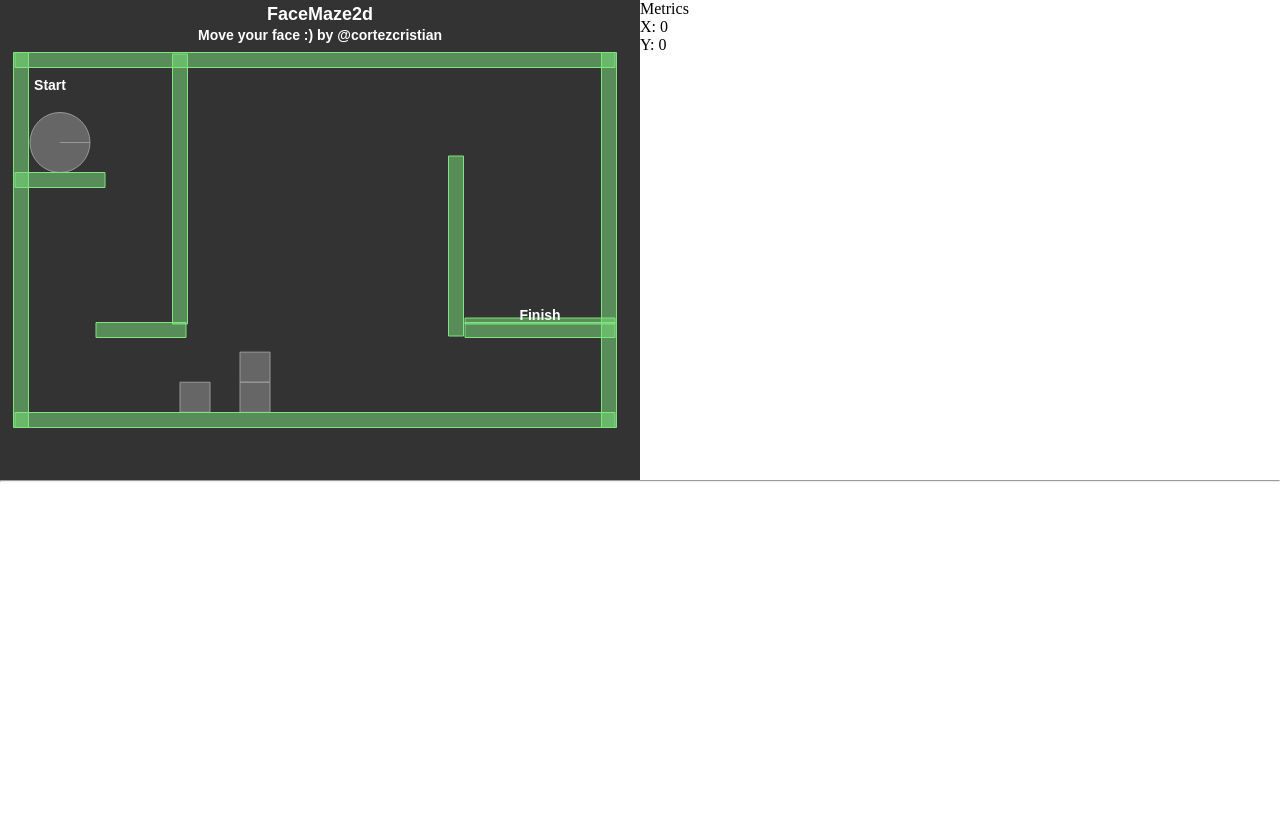
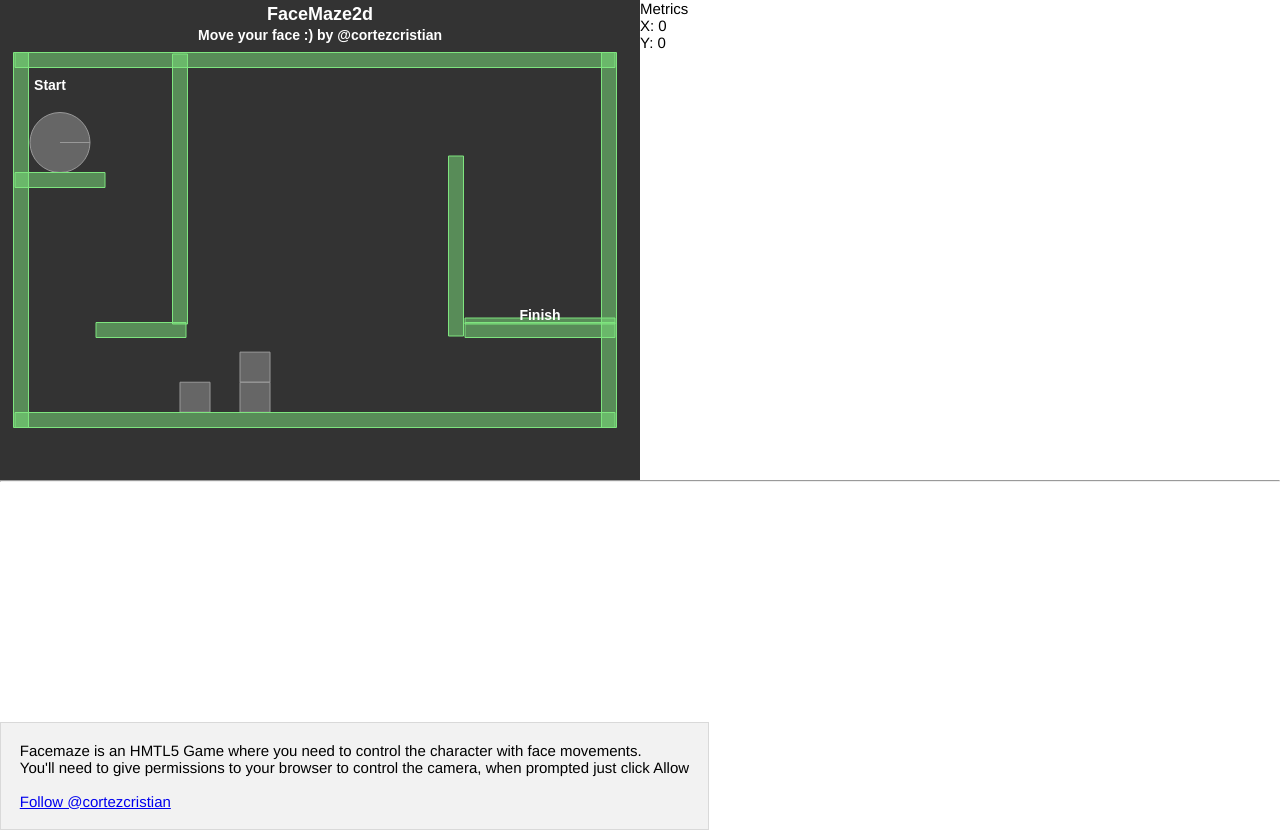
Before and after one commit to cortezcristian/facemaze2d, a plain HTML site: page index.html in a window 1280 px wide. Before the commit the page ends 800 px from the top, so only its background shows below. Drawn offline with Linux system fonts and the light colour scheme.

Commit message:
Adding instructions

```diff
--- a/index.html
+++ b/index.html
@@ -13,6 +13,10 @@
         margin:0;
         padding:0;
     }
+    body {
+        font-family: 'Helvetica Neue', Helvetica, Helvetica, Arial, sans-serif;
+        font-size: 15px;
+    }
     ul {
         float: left;
         list-style: none;
@@ -22,6 +26,18 @@
     }
     .winner {
         display: none;
+    }
+    .panel {
+        float: left;
+        min-width: 640px;
+    }
+    .panel-g {
+        float: left;
+        border-style: solid;
+        border-width: 1px;
+        border-color: #d9d9d9;
+        padding: 1.25em;
+        background: #f2f2f2;
     }
     </style>
 </head>
@@ -34,11 +50,22 @@
         <li>Y: <span class="y-head">0</span></li>
         <li class="winner">
             <h2>You Win!</h2>
-            <img src="./img/win1.jpg" style="max-height:393px;" />
+            <img src="./img/win1.jpg" style="max-height:400px;" />
         </li>
     </ul>
     <hr/>
-     <canvas id="inputCanvas" width="320" height="240"></canvas><video id="inputVideo" autoplay="autoplay" loop="loop"></video>
+     <div class="panel">
+        <canvas id="inputCanvas" width="320" height="240"></canvas><video id="inputVideo" autoplay="autoplay" loop="loop"></video>
+    </div>
+     <div class="panel-g">
+        <p>
+           Facemaze is an HMTL5 Game where you need to control the character with face movements.
+        </p>
+        <p>You'll need to give permissions to your browser to control the camera, when prompted just click Allow</p>
+        <br />
+        <a href="https://twitter.com/cortezcristian" class="twitter-follow-button" data-show-count="false">Follow @cortezcristian</a>
+        <script>!function(d,s,id){var js,fjs=d.getElementsByTagName(s)[0],p=/^http:/.test(d.location)?'http':'https';if(!d.getElementById(id)){js=d.createElement(s);js.id=id;js.src=p+'://platform.twitter.com/widgets.js';fjs.parentNode.insertBefore(js,fjs);}}(document, 'script', 'twitter-wjs');</script>
+    </div>
 </body>
 
 </html>
```
